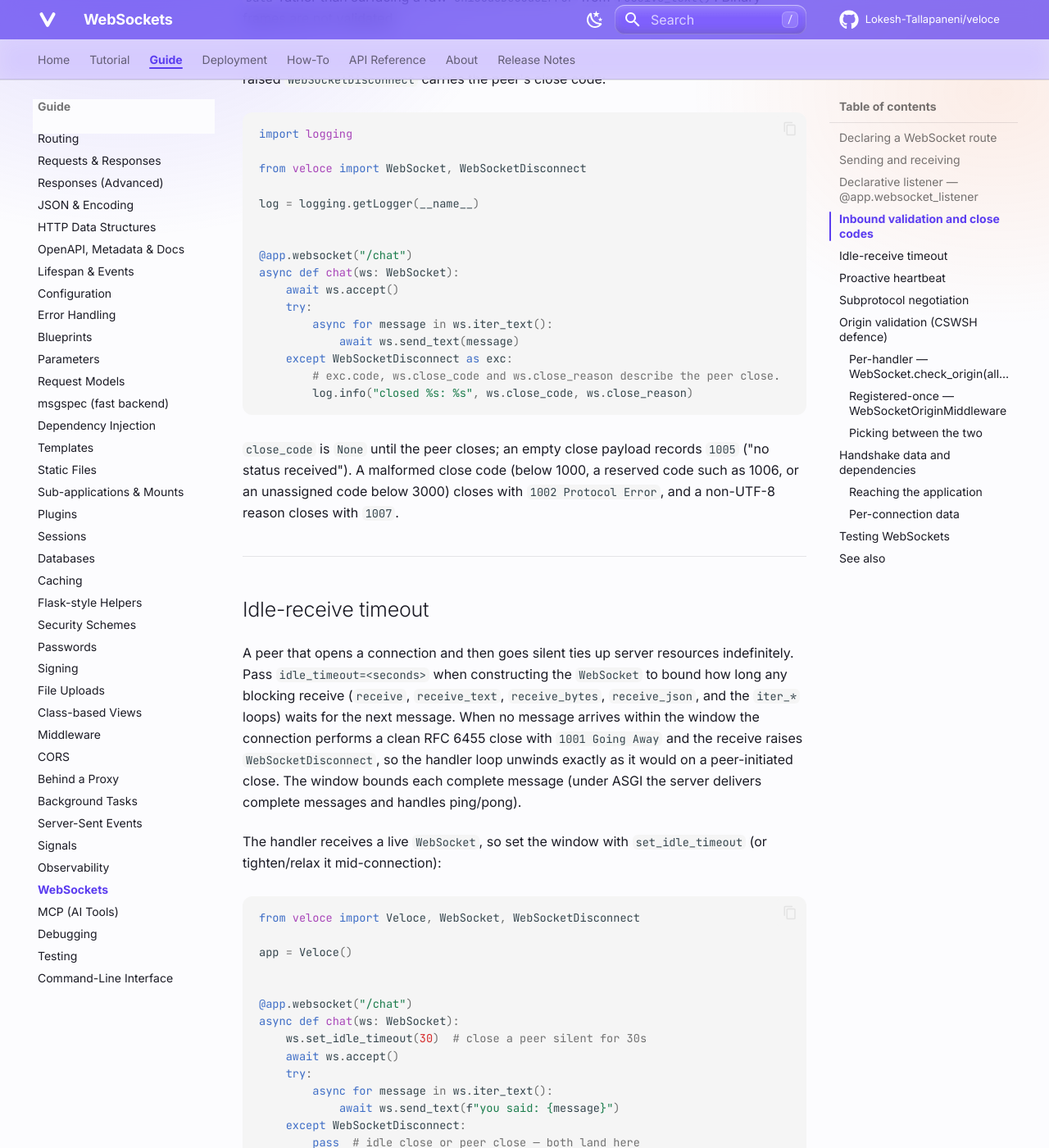
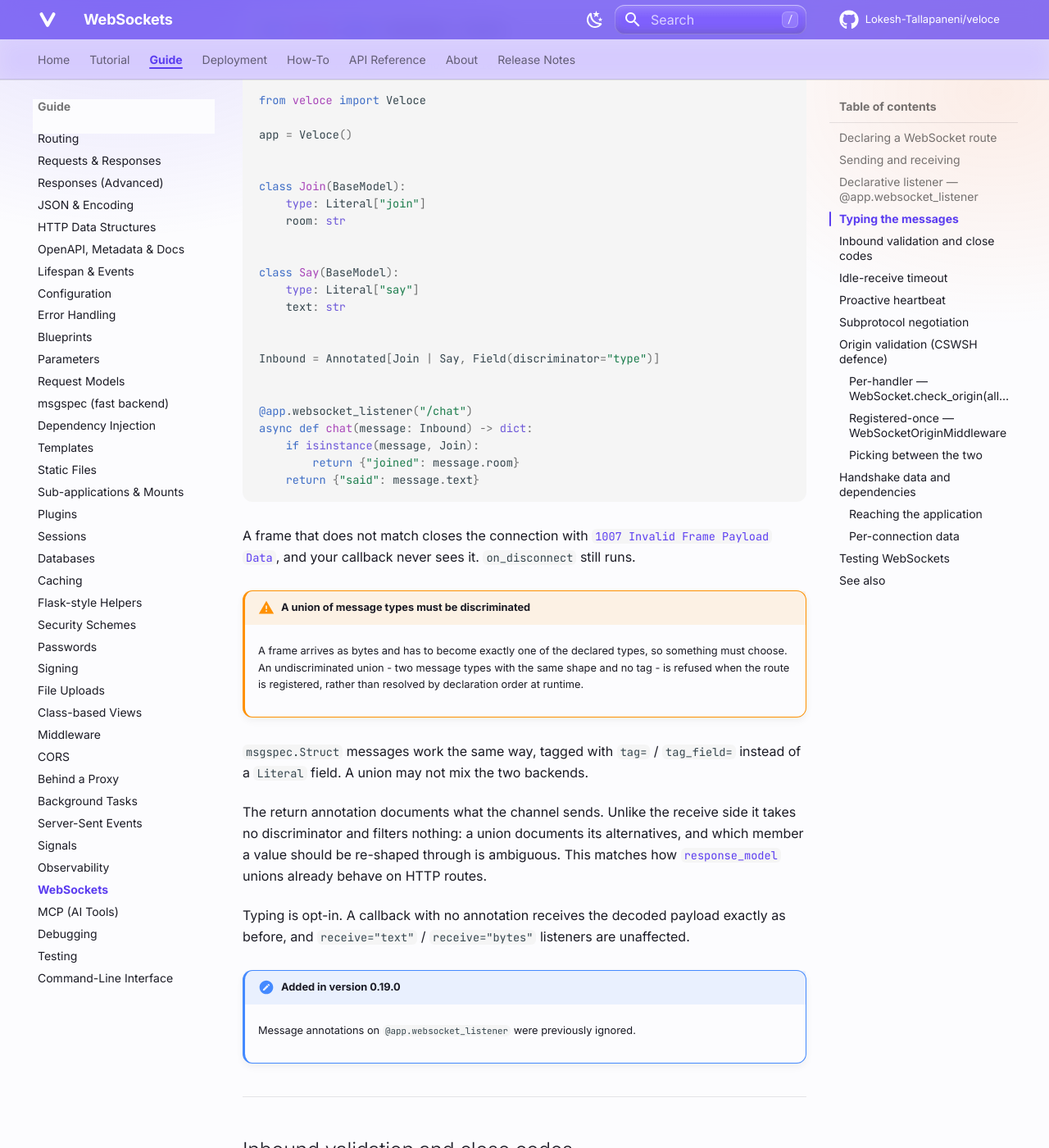
Before and after one commit to Lokesh-Tallapaneni/veloce, an MkDocs documentation site: the page built from docs/guide/websockets.md, in a window 1280 px wide and 1400 px high, scrolled down 2944 px. Shown: the whole window at 82% size. Built offline with MkDocs 1.6.1 and Material for MkDocs 9.7.7, drawn with Linux system fonts in a browser that asks for light colours; comment, search, counter and statistics services are not loaded; some of the changed text lies outside the part shown.

Commit message:
document typed websocket listener messages

````diff
--- a/docs/guide/websockets.md
+++ b/docs/guide/websockets.md
@@ -92,6 +92,69 @@
 
 For full control over the handshake and loop, reach for the imperative
 `@app.websocket` decorator above.
+
+## Typing the messages
+
+Annotate the callback's message parameter and each frame is validated before
+your code runs:
+
+```python
+from typing import Annotated, Literal
+
+from pydantic import BaseModel, Field
+
+from veloce import Veloce
+
+app = Veloce()
+
+
+class Join(BaseModel):
+    type: Literal["join"]
+    room: str
+
+
+class Say(BaseModel):
+    type: Literal["say"]
+    text: str
+
+
+Inbound = Annotated[Join | Say, Field(discriminator="type")]
+
+
+@app.websocket_listener("/chat")
+async def chat(message: Inbound) -> dict:
+    if isinstance(message, Join):
+        return {"joined": message.room}
+    return {"said": message.text}
+```
+
+A frame that does not match closes the connection with
+[`1007 Invalid Frame Payload Data`](https://www.rfc-editor.org/rfc/rfc6455#section-7.4.1),
+and your callback never sees it. `on_disconnect` still runs.
+
+!!! warning "A union of message types must be discriminated"
+
+    A frame arrives as bytes and has to become exactly one of the declared
+    types, so something must choose. An undiscriminated union - two message
+    types with the same shape and no tag - is refused when the route is
+    registered, rather than resolved by declaration order at runtime.
+
+`msgspec.Struct` messages work the same way, tagged with `tag=` / `tag_field=`
+instead of a `Literal` field. A union may not mix the two backends.
+
+The return annotation documents what the channel sends. Unlike the receive
+side it takes no discriminator and filters nothing: a union documents its
+alternatives, and which member a value should be re-shaped through is
+ambiguous. This matches how [`response_model`](openapi.md) unions already
+behave on HTTP routes.
+
+Typing is opt-in. A callback with no annotation receives the decoded payload
+exactly as before, and `receive="text"` / `receive="bytes"` listeners are
+unaffected.
+
+!!! note "Added in version 0.19.0"
+
+    Message annotations on `@app.websocket_listener` were previously ignored.
 
 ## Inbound validation and close codes
 
````
Also changed, not shown: CHANGELOG.md (+7 -0 lines).
